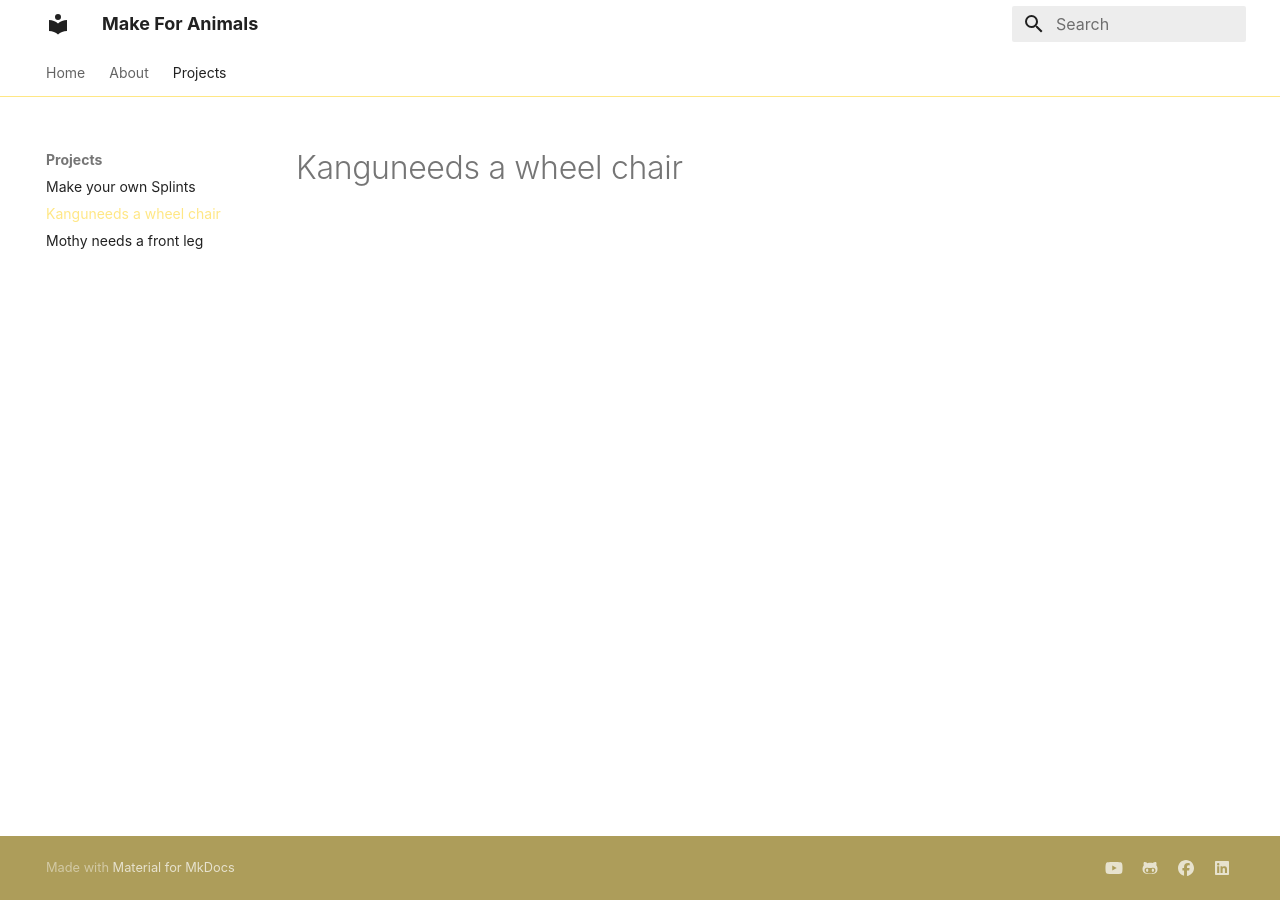
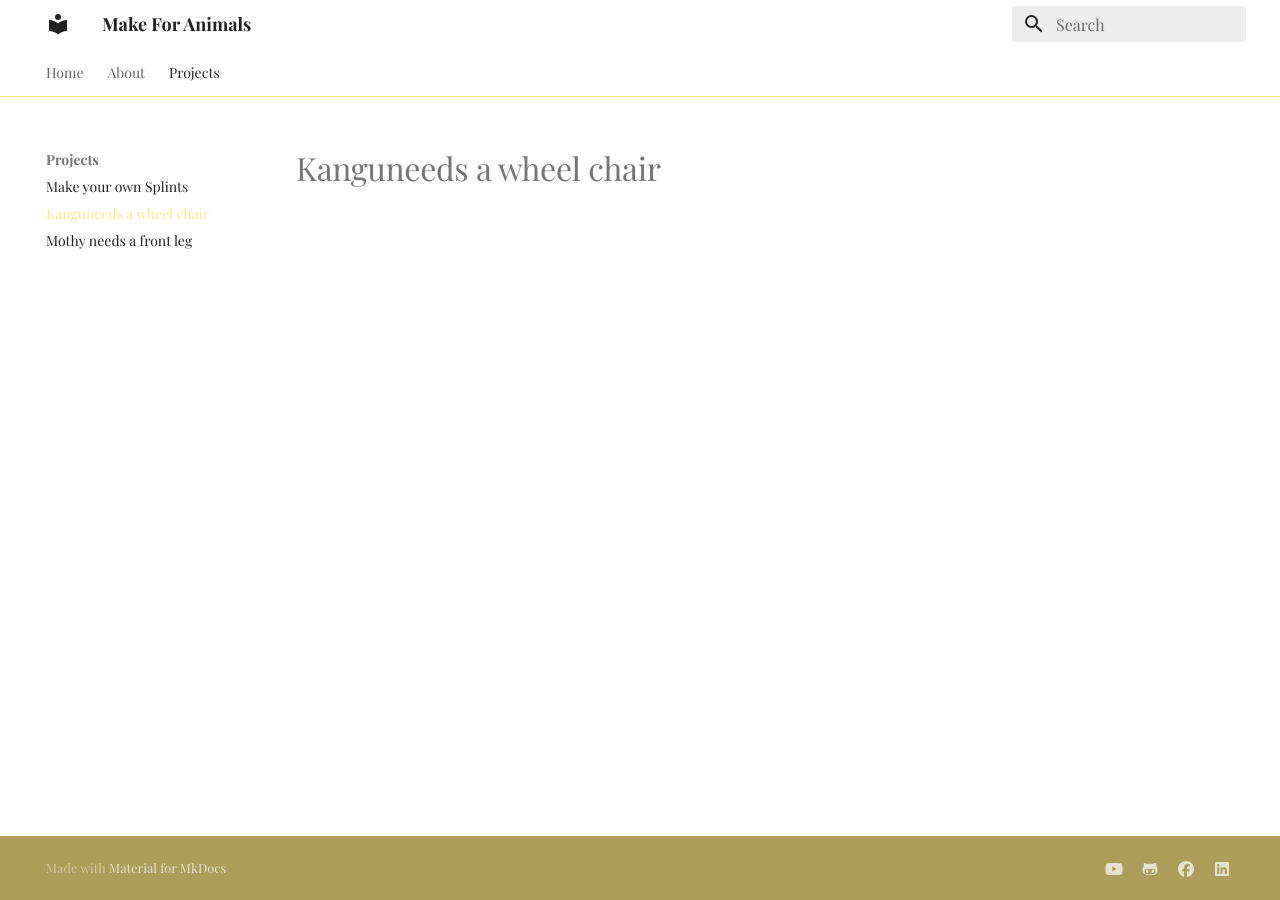
Before and after one commit to make4animals/make4animals.github.io, an MkDocs documentation site: the page built from docs/projects/kangudog.md, in a window 1280 px wide. Built offline with MkDocs 1.6.1 and Material for MkDocs 9.7.7, drawn with Linux system fonts in a browser that asks for light colours; some web fonts are replaced.

Commit message:
Update mkdocs.yml

```diff
--- a/mkdocs.yml
+++ b/mkdocs.yml
@@ -19,13 +19,13 @@ theme:
       accent: yellow
   font:
     # See available fonts from https://fonts.google.com/
-    text: Arima Madurai
+    text: Playfair Display
     code: Roboto Mono
 
 plugins:
   - social:
      cards_layout_options:
-        font_family: Arima
+        font_family: Playfair
   - search
 extra_css:
   - https://cdn.jsdelivr.net/npm/swiper@8/swiper-bundle.min.css
```
